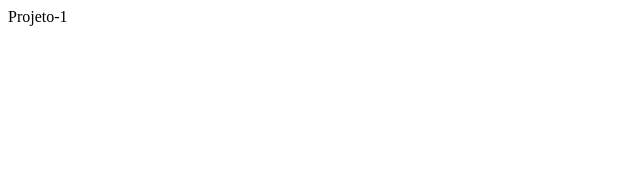
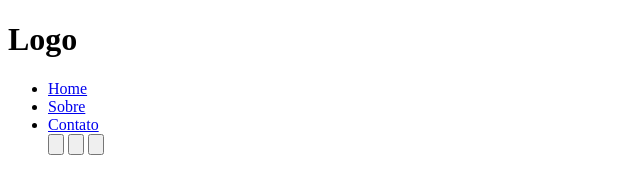
Before and after one commit to hpacifico777/Projeto-01-Web-Dev, a plain HTML site: page index.html in a window 1280 px wide. Shown: the whole page, without its empty margins (0-640 px from the left). Drawn offline with Linux system fonts and the light colour scheme; files that its build step writes are made by us from their sources; files whose address does not match are found by name.

Commit message:
Criando o header e o section do index

```diff
--- a/index.html
+++ b/index.html
@@ -3,10 +3,35 @@
 <head>
     <meta charset="UTF-8">
     <meta name="viewport" content="width=device-width, initial-scale=1.0">
-    <link rel="stylesheet" href=".src/css/estilo.css"
+    <link rel="stylesheet" href=".src/css/estilo.css">
+
     <title>Projeto-1</title>
 </head>
 <body>
+    <header>
+        <h1 class="Logo">Logo</h1>
+        <nav>
+            <ul>
+                <li><a href="#">Home</a></li>
+                <li><a href="#">Sobre</a></li>
+                <li><a href="#">Contato</a></li>
+                <div class="mudarCor">
+                    <input type="button" class="cor" onclick="trocar('#3aeeb1')"/>
+                    <input type="button" class="cor" onclick="trocar('#c13af2')"/>
+                    <input type="button" class="cor" onclick="trocar('#fbff24')"/>
+                </div>
+            </ul>
+        </nav>
+    </header>
+
+    <section class="home">
+
+    </section>
+
+    <section class="operacao">
+
+    </section>
+
 
     <script src=".src/js/script.js"></script>
 </body>
```
